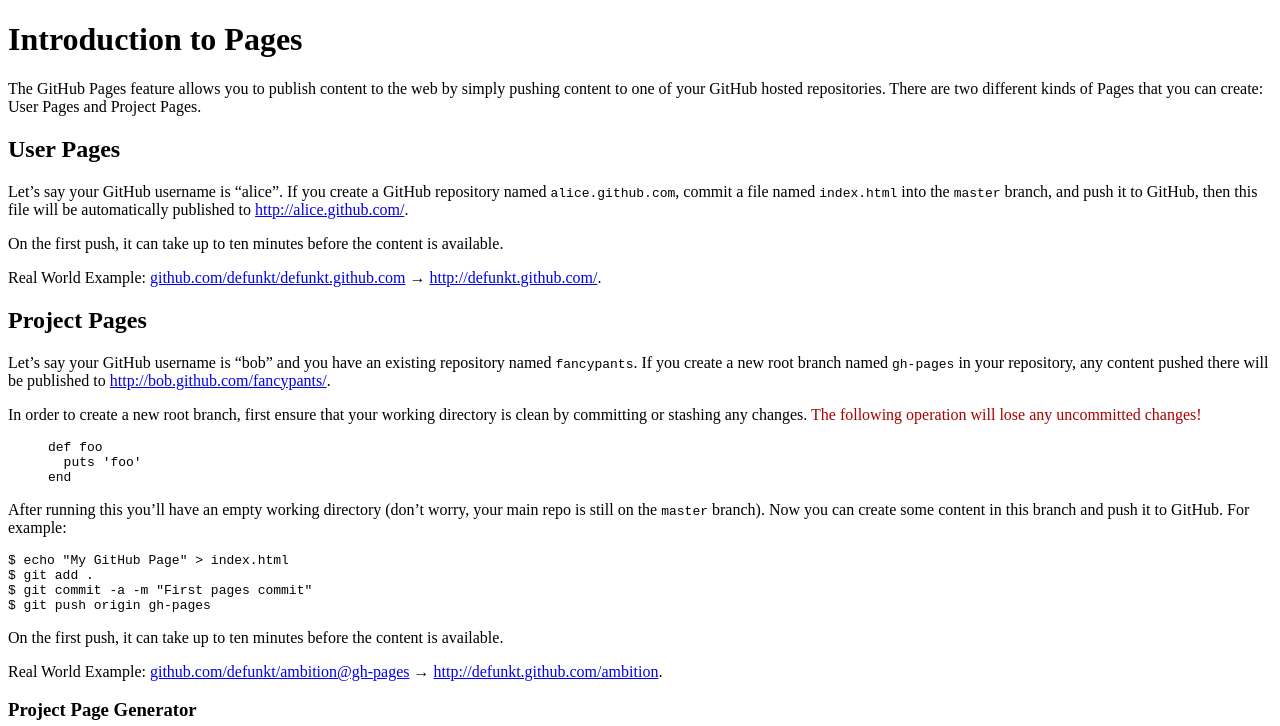
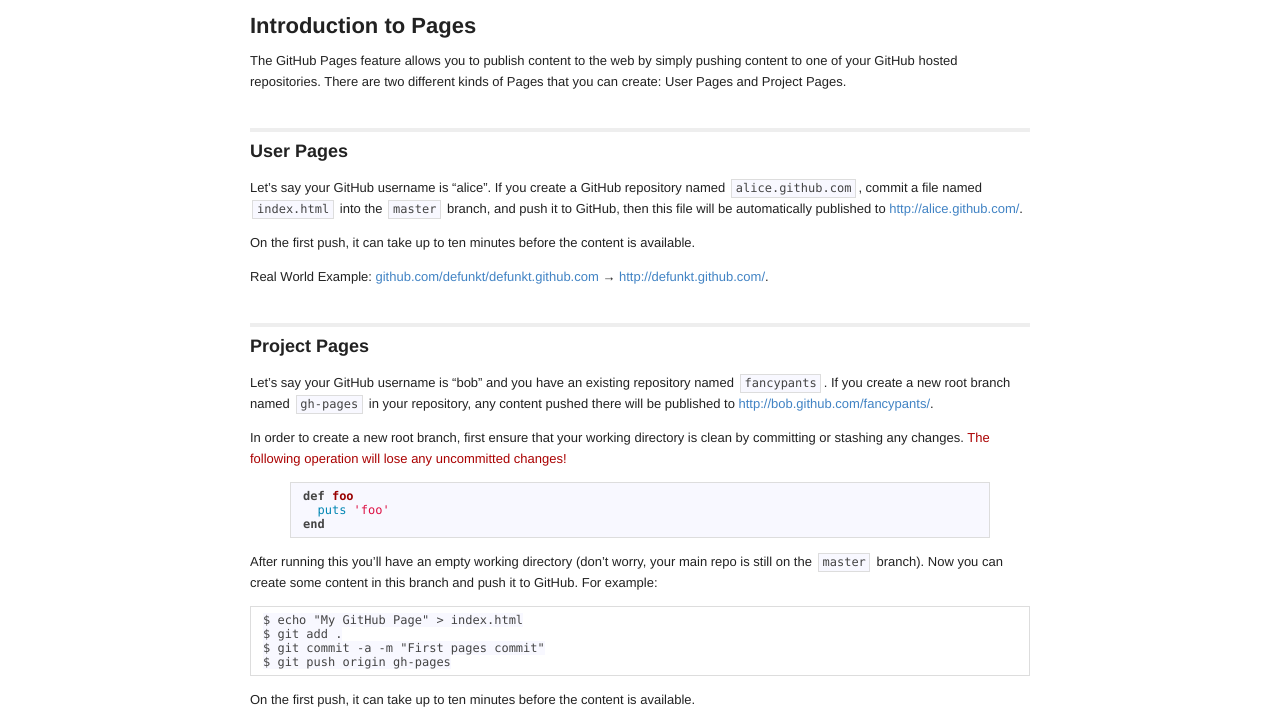
Before and after one commit to savonrb/savon, a Jekyll site: the page built from _posts/2010-07-10-test.md, in a window 1280 px wide. Shown: the top 726 px of the page. Built offline with Jekyll 4.4.1, drawn with Linux system fonts in a browser that asks for light colours.

Commit message:
absolute path

```diff
--- a/_layouts/default.html
+++ b/_layouts/default.html
@@ -3,7 +3,7 @@
 	<head>
 		<meta http-equiv="content-type" content="text/html;charset=UTF-8" />
 		<title>Savon - {{ page.title }}</title>
-		<link href="stylesheets/screen.css" media="screen" rel="stylesheet" type="text/css" />
+		<link href="/savon/stylesheets/screen.css" media="screen" rel="stylesheet" type="text/css" />
 	</head>
 
 	<body>
```
